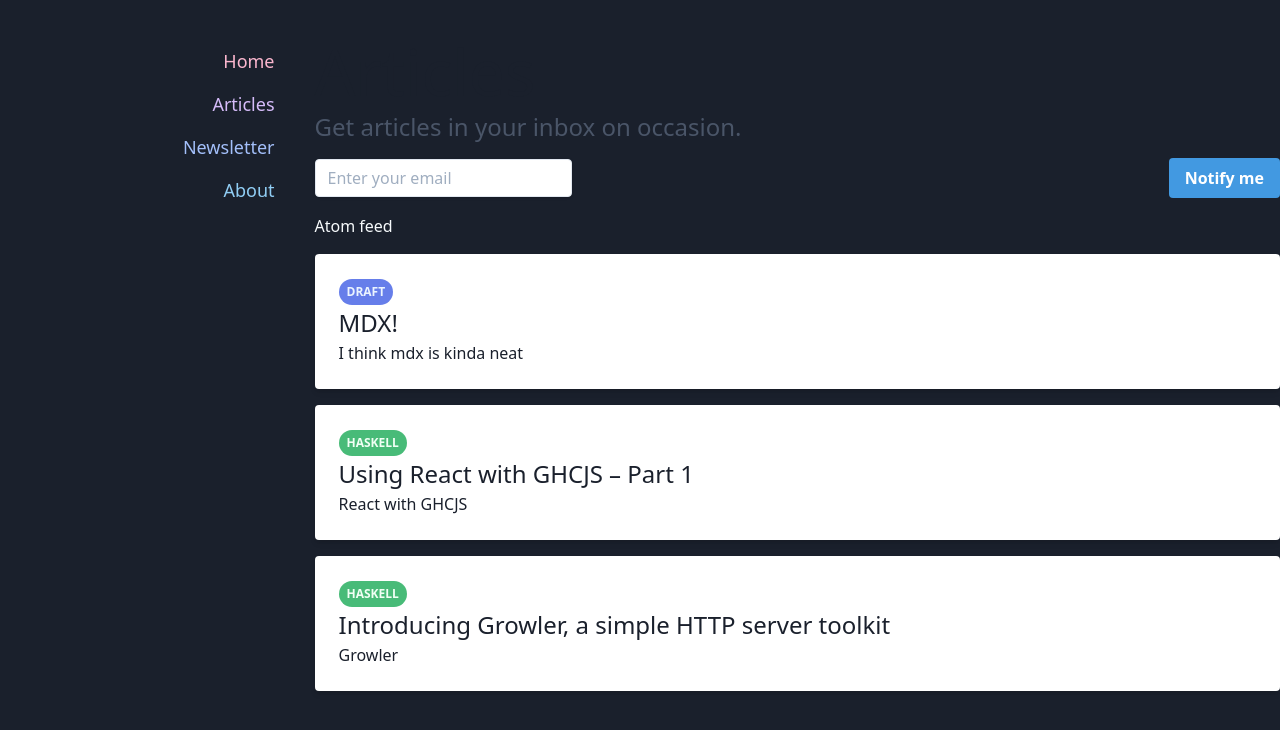
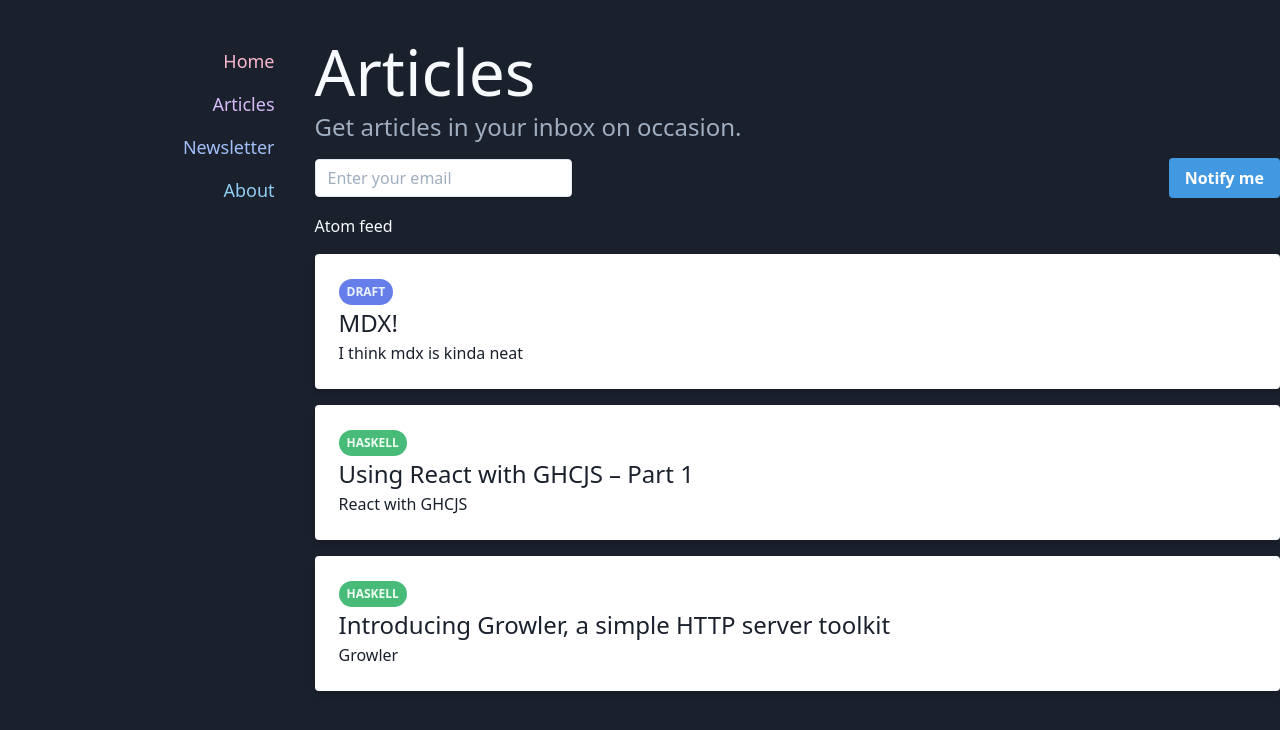
Before and after one commit to iand675/personal-homepage, a Next.js app: page /posts in a window 1280 px wide. Shown: the top 730 px of the page. Built offline with nearby package versions, Linux system fonts and the light colour scheme.

Commit message:
Fix text against dark bg

```diff
--- a/pages/posts/index.js
+++ b/pages/posts/index.js
@@ -49,9 +49,9 @@ export default function Articles() {
       </div>
       <div className="row-span-1 col-span-2">
         <h1 className="leading-tight mt-8 mb-4">
-          <span className="text-6xl text-gray-900">Articles</span>
+          <span className="text-6xl text-gray-100">Articles</span>
           <br />
-          <small className="text-2xl text-gray-700">Get articles in your inbox on occasion.</small>
+          <small className="text-2xl text-gray-500">Get articles in your inbox on occasion.</small>
         </h1>
         <form className="flex items-center justify-between mb-4">
           <div>
```
